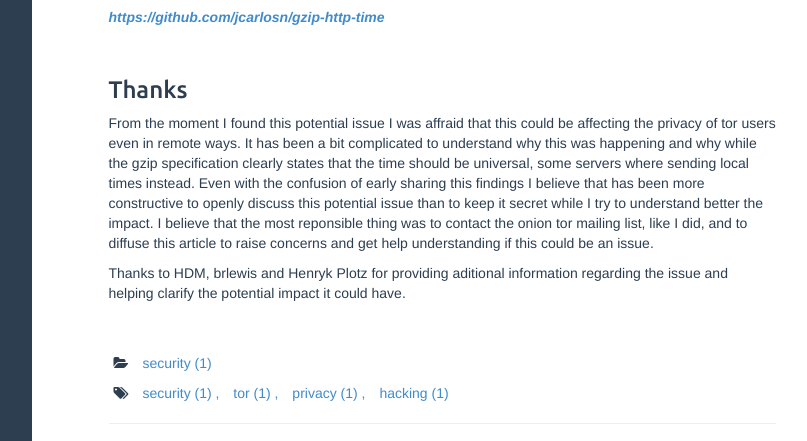
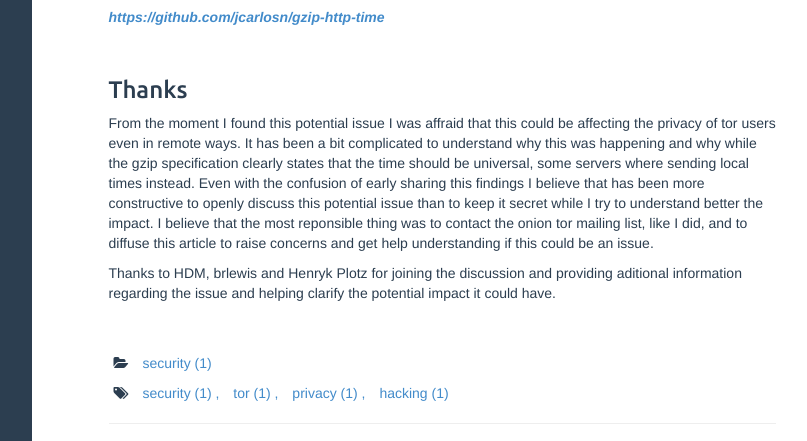
Before and after one commit to jcarlosn/jcarlosn.github.io, a plain HTML site: page security/2016/02/21/date-leak-gzip-tor.html in a window 1280 px wide. Shown: the part 3288-3729 px from the top of the page, without its empty margins (288-1095 px from the left). Drawn offline with Linux system fonts and the light colour scheme; a script that the page names is missing.

Commit message:
fixed thanks

```diff
--- a/security/2016/02/21/date-leak-gzip-tor.html
+++ b/security/2016/02/21/date-leak-gzip-tor.html
@@ -321,7 +321,7 @@ It has been a bit complicated to understand why this was happening and why while
 sending local times instead. Even with the confusion of early sharing this findings I believe that has been more constructive to openly discuss this potential issue than to
 keep it secret while I try to understand better the impact. I believe that the most reponsible thing was to contact the onion tor mailing list, like I did, and to diffuse this article
 to raise concerns and get help understanding if this could be an issue.</p>
-<p>Thanks to HDM, brlewis and Henryk Plotz for providing aditional information regarding the issue and helping clarify the potential impact it could have.</p>
+<p>Thanks to HDM, brlewis and Henryk Plotz for joining the discussion and providing aditional information regarding the issue and helping clarify the potential impact it could have.</p>
 <br/>
 	  </div>
 
```
